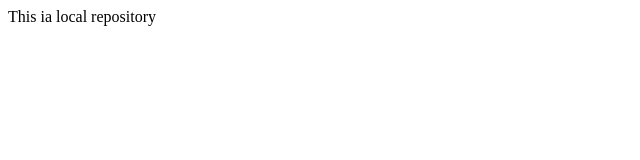
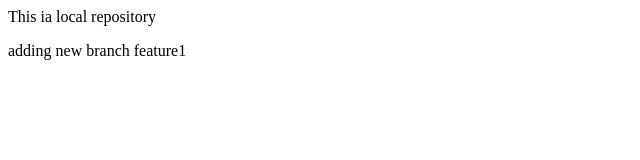
Before and after one commit to piyushkumar800/localrepo, a plain HTML site: page index.html in a window 1280 px wide. Shown: the whole page, without its empty margins (0-640 px from the left). Drawn offline with Linux system fonts and the light colour scheme.

Commit message:
adding new branch feature1

```diff
--- a/index.html
+++ b/index.html
@@ -1 +1,2 @@
 <p> This ia local repository </p>
+<p>adding new branch feature1</p>
```
